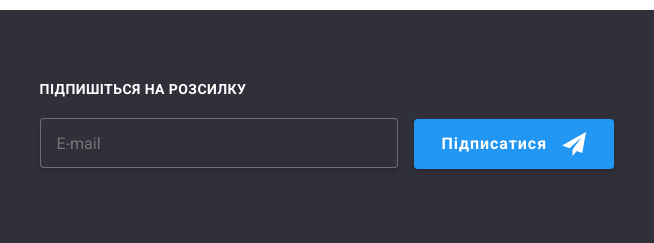
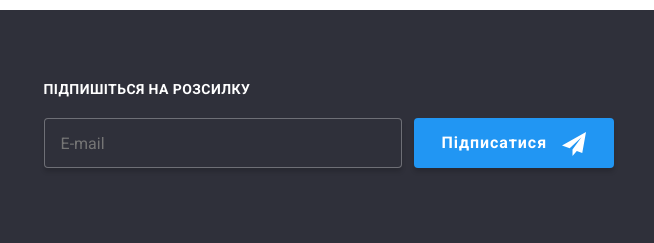
Before and after one commit to Nataly-Moskalenko/goit-markup-hw-06, a plain HTML site: page index.html in a window 1280 px wide. Shown: the part 2669-2912 px from the top of the page, 611-1265 px from the left. Drawn offline with nearby package versions, Linux system fonts and the light colour scheme.

Commit message:
Fixes footer-form

```diff
--- a/css/styles.css
+++ b/css/styles.css
@@ -465,6 +465,7 @@ p {
 /* Підвал сторінки */
 .footer .container {
   display: flex;
+  align-items: baseline;
 }
 
 .footer {
@@ -512,7 +513,6 @@ p {
 
 .footer-social {
   margin-left: 70px;
-  padding-top: 12px;
 }
 
 .footer-social-text,
@@ -536,8 +536,6 @@ p {
 }
 
 .footer-link {
-  transition: background-color 250ms var(--time-function);
-
   display: flex;
   justify-content: center;
   align-items: center;
@@ -546,6 +544,8 @@ p {
   border-radius: 50%;
 
   background-color: var(--icon-footer);
+
+  transition: background-color 250ms var(--time-function);
 }
 
 .footer-link .social {
@@ -558,12 +558,13 @@ p {
 }
 
 .footer-subsciption {
-  padding-top: 12px;
+  display: flex;
   margin-left: auto;
 }
 
-.footer-label {
+.footer-form-label {
   display: flex;
+  flex-direction: column;
 }
 
 .footer-input,
@@ -583,11 +584,8 @@ p {
   font: inherit;
 }
 
-/* .footer-input::placeholder {
-  color: rgba(255, 255, 255, 0.6);
-} */
-
 .footer-button {
+  align-self: flex-end;
   margin-left: 12px;
   padding-left: 28px;
   padding-right: 28px;
@@ -606,8 +604,9 @@ p {
 }
 
 .icon-send {
+  vertical-align: middle;
   margin-left: 10px;
-  vertical-align: middle;
+
   fill: var(--white-color);
 }
 
@@ -711,7 +710,6 @@ p {
 
   padding: 63px 24px;
   width: 100%;
-  /* height: 294px; */
   background-color: var(--portfolio-overlay-color);
 }
 
@@ -755,7 +753,6 @@ p {
 
   padding: 40px;
   width: 528px;
-  height: 581px;
 
   box-shadow: 0px 1px 3px rgba(0, 0, 0, 0.12),
     0px 1px 1px rgba(0, 0, 0, 0.14),
@@ -828,6 +825,8 @@ p {
   color: var(--black-color);
 
   transition: border-color 250ms var(--time-function);
+
+  outline: none;
 }
 
 .form-input {
@@ -912,10 +911,14 @@ p {
 
 .icon {
   display: inline-block;
+
+  cursor: pointer;
+
   width: 16px;
   height: 15px;
   border: 2px solid var(--title-dark-color);
   border-radius: 4px;
+
   transition: border-color 250ms var(--time-function),
     background-color 250ms var(--time-function),
     background-image 250ms var(--time-function);
--- a/index.html
+++ b/index.html
@@ -406,8 +406,10 @@
         </ul>
       </div>
       <form class="footer-subsciption" action="#">
-        <label class="footer-label" for="user-email">Підпишіться на розсилку</label>
-        <input class="footer-input" type="email" name="email" id="user-email" placeholder="E-mail">
+        <label class="footer-form-label">
+          <span class="footer-label">Підпишіться на розсилку</span>
+          <input class="footer-input" type="email" name="email" placeholder="E-mail">
+        </label>
         <button class="footer-button" type="submit">
           Підписатися
           <svg class="icon-send" width="24" height="24">
```
Also changed, not shown: portfolio.html (+4 -2 lines).
